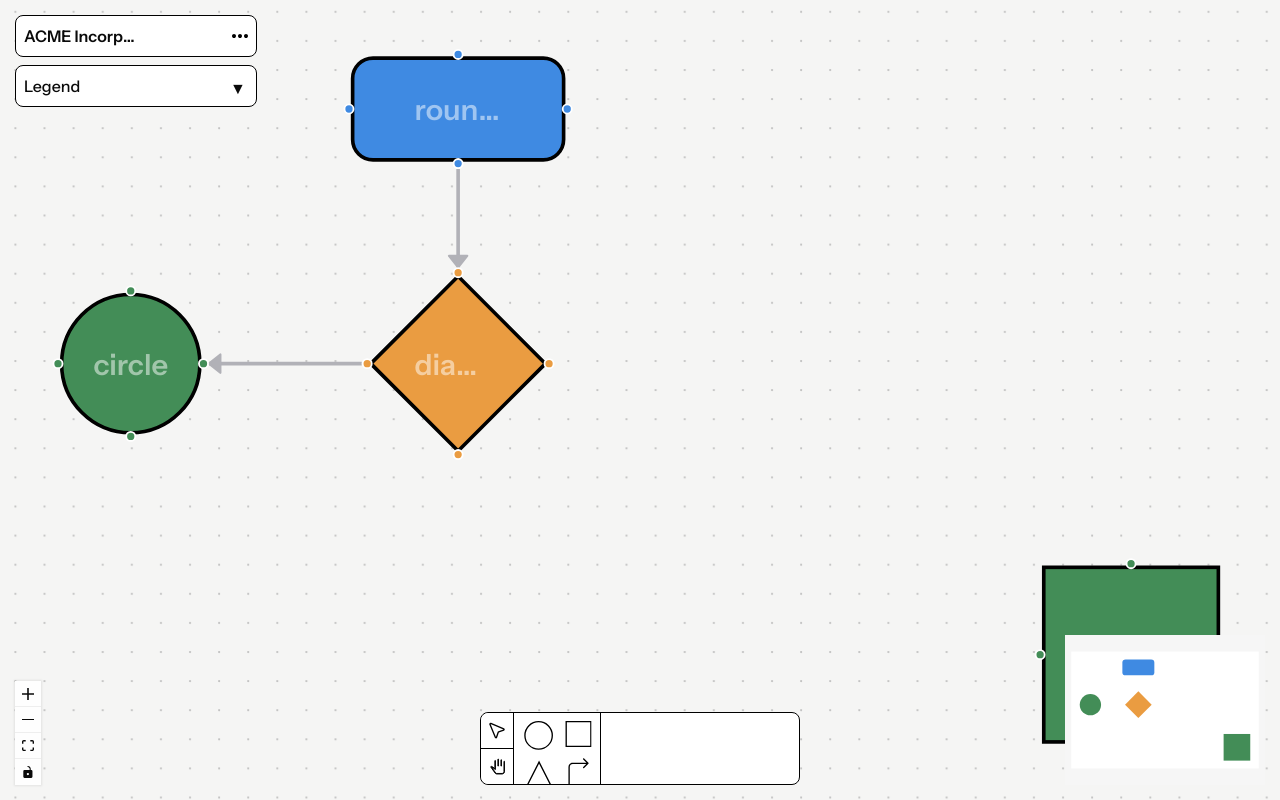
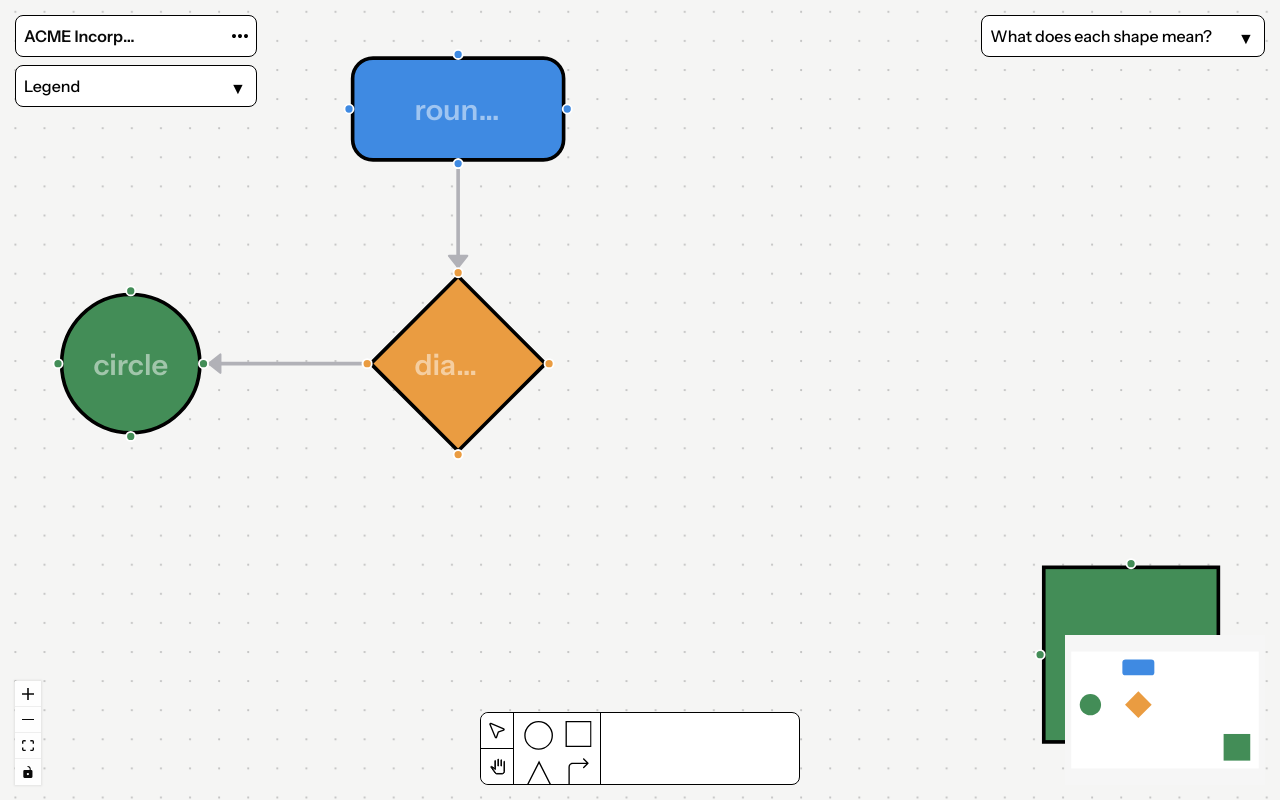
Before and after one commit to aiclub-cl/BNA-Vis, a Next.js app: page / in a window 1280 px wide. Built offline with nearby package versions, Linux system fonts and the light colour scheme.

Commit message:
Added BNALegend

```diff
--- /dev/null
+++ b/app/components/BNALegend.tsx
@@ -0,0 +1,92 @@
+"use client";
+
+import { useState } from 'react';
+
+export default function BNALegend() {
+    const [isExpanded, setIsExpanded] = useState(false);
+
+    const toggleExpand = () => {
+        setIsExpanded(!isExpanded);
+    };
+
+      return (
+            <div className={`border-black border rounded-lg flex flex-col overflow-hidden transition-colors duration-300 ease-in-out ${isExpanded ? 'bg-black' : 'bg-white'}`}>
+                <div
+                    className="flex justify-between items-center cursor-pointer py-2 px-2 space-x-6"
+                    onClick={toggleExpand}
+                >
+                    <p className={`font-medium transition-colors duration-300 ${isExpanded ? 'text-white' : 'text-black'}`}>What does each shape mean?</p>
+                    <button className={`h-5 w-5 transition-transform duration-300 ${isExpanded ? 'rotate-180 text-white' : 'text-black'}`}>
+                        ▼
+                    </button>
+                </div>
+
+                <div
+                    className={`bg-white transition-all duration-300 ease-in-out ${isExpanded ? 'max-h-96' : 'max-h-0'}`}
+                    style={{ overflow: 'hidden' }}
+                >
+                    <div className="border-t border-gray-100 p-3">
+                        <div className="space-y-4">
+                            {/* Societal Bias */}
+                            <div className="flex items-center gap-2">
+                                <div className="w-6 h-6 rounded-full border-[0.12vw] border-black bg-[#9747FF]"></div>
+                                <span className="text-sm font-medium">Societal Bias</span>
+                            </div>
+
+                            {/* Cognitive Bias */}
+                            <div className="flex items-center gap-2">
+                                <div className="w-6 h-6 rounded-full border-[0.12vw] border-black bg-[#14AE5C]"></div>
+                                <span className="text-sm font-medium">Cognitive Bias</span>
+                            </div>
+
+                            {/* Technical Bias */}
+                            <div className="flex items-center gap-2">
+                                <div className="w-6 h-6 rounded-full border-[0.12vw] border-black bg-[#0D99FF]"></div>
+                                <span className="text-sm font-medium">Technical Bias</span>
+                            </div>
+
+                            {/* Material Limitations */}
+                            <div className="flex items-center gap-2">
+                                <div className="w-6 h-6 border-[0.12vw] border-black bg-[#757575]"></div>
+                                <span className="text-sm font-medium">Material Limitations</span>
+                            </div>
+
+                            {/* Decision-Making */}
+                            <div className="flex items-center gap-3">
+                                <div className="w-6 h-6 rounded-sm border-[0.12vw] border-black bg-[#F315FF] rotate-45"></div>
+                                <span className="text-sm font-medium">Decision-Making</span>
+                            </div>
+
+                            {/* Model Outcome */}
+                            <div className="flex items-center space-x-3">
+                                <div className="w-6 h-6 border-[0.12vw] border-black bg-[#FFA629]"></div>
+                                <span className="text-sm">Model Outcome</span>
+                            </div>
+
+                            {/* System Outcome */}
+                            <div className="flex items-center space-x-3">
+                                <div className="w-6 h-6 border-[0.12vw] border-black bg-[#F24822]"></div>
+                                <span className="text-sm">System Outcome</span>
+                            </div>
+
+                            {/* Causal Direct Relation */}
+                            <div className="flex items-center space-x-3">
+                                <svg className="w-7 h-7 text-[#868686]" viewBox="0 0 24 24">
+                                    <path fill="currentColor" d="M13,20H11V8L5.5,13.5L4.08,12.08L12,4.16L19.92,12.08L18.5,13.5L13,8V20Z" />
+                                </svg>
+                                <span className="text-sm">Causal Direct Relation</span>
+                            </div>
+
+                            {/* Derived or Indirect Relation */}
+                            <div className="flex items-center space-x-3">
+                                <svg className="w-7 h-7 text-[#868686]" viewBox="0 0 24 24">
+                                    <path fill="currentColor" d="M13,20H11V8L5.5,13.5L4.08,12.08L12,4.16L19.92,12.08L18.5,13.5L13,8V20Z" />
+                                </svg>
+                                <span className="text-sm">Derived or Indirect Relation</span>
+                            </div>
+                        </div>
+                    </div>
+                </div>
+            </div>
+        );
+    }
--- a/app/components/Legend.tsx
+++ b/app/components/DiagramLegend.tsx
@@ -13,7 +13,7 @@ interface LegendProps {
   items: LegendItem[];
 }
 
-export default function Legend({ items = [] }: LegendProps) {
+export default function DiagramLegend({ items = [] }: LegendProps) {
     const [isExpanded, setIsExpanded] = useState(false);
 
     const toggleExpand = () => {
@@ -21,19 +21,19 @@ export default function Legend({ items = [] }: LegendProps) {
     };
 
     return (
-        <div className="bg-white border-black border rounded-lg flex flex-col overflow-hidden">
+        <div className={`border-black border rounded-lg flex flex-col overflow-hidden transition-colors duration-300 ease-in-out ${isExpanded ? 'bg-black' : 'bg-white'}`}>
             <div
                 className="flex justify-between items-center cursor-pointer py-2 px-2"
                 onClick={toggleExpand}
             >
-                <p className="font-medium">Legend</p>
-                <button className={`h-5 w-5 transition-transform duration-300 ${isExpanded ? 'rotate-180' : ''}`}>
+                <p className={`font-medium transition-colors duration-300 ${isExpanded ? 'text-white' : 'text-black'}`}>Legend</p>
+                <button className={`h-5 w-5 transition-transform duration-300 ${isExpanded ? 'rotate-180 text-white' : 'text-black'}`}>
                     ▼
                 </button>
             </div>
 
             <div
-                className={`transition-all duration-300 ease-in-out ${isExpanded ? 'max-h-96 opacity-100' : 'max-h-0 opacity-0'}`}
+                className={`bg-white transition-all duration-300 ease-in-out ${isExpanded ? 'max-h-96' : 'max-h-0'}`}
                 style={{ overflow: 'hidden' }}
             >
                 <div className="border-t border-gray-100 p-3">
@@ -42,14 +42,14 @@ export default function Legend({ items = [] }: LegendProps) {
                             items.map((item) => (
                                 <div key={item.id} className="flex items-center gap-2">
                                     <div
-                                        className={`h-5 w-5 border-2 border-black`}
+                                        className={`h-6 w-6 border-[0.12vw] border-black`}
                                         style={{
                                             backgroundColor: item.color,
                                             borderRadius: item.shape === 'circle' ? '50%' :
                                                          item.shape === 'rounded' ? '4px' : '0'
                                         }}
                                     ></div>
-                                    <span>{item.label}</span>
+                                    <span className="text-sm font-medium">{item.label}</span>
                                 </div>
                             ))
                         ) : (
--- a/app/components/Shapes/FigureBar/figurebar-item.tsx
+++ b/app/components/Shapes/FigureBar/figurebar-item.tsx
@@ -2,7 +2,7 @@ import { type DragEvent, useRef } from 'react';
 
 import Shape from '../shape';
 import { type ShapeType } from '../shape/types';
-import { useLegend } from '@/app/context/LegendContext';
+import { useLegend } from '@/app/context/DiagramLegendContext';
 type SidebarItemProps = {
   type: ShapeType;
   fill?: string;
--- a/app/context/LegendContext.tsx
+++ b/app/context/DiagramLegendContext.tsx
@@ -1,7 +1,7 @@
 "use client";
 
 import { createContext, useContext, useState, ReactNode } from 'react';
-import { LegendItem } from '../components/Legend';
+import { LegendItem } from '../components/DiagramLegend';
 import { ShapeType } from '../components/Shapes/shape/types';
 
 interface LegendContextType {
--- a/app/page.tsx
+++ b/app/page.tsx
@@ -38,8 +38,9 @@ import ShapeNodeComponent from './components/Shapes/shape-node';
 import MiniMapNode from './components/Shapes/minimap-node';
 import { ShapeNode, ShapeType } from './components/Shapes/shape/types';
 import '@xyflow/react/dist/style.css';
-import Legend from './components/Legend';
-import { LegendProvider, useLegend } from './context/LegendContext';
+import DiagramLegend from './components/DiagramLegend';
+import { LegendProvider, useLegend } from './context/DiagramLegendContext';
+import BNALegend from './components/BNALegend';
 
 // Initial configuration for the React Flow canvas
 const proOptions: ProOptions = { account: 'paid-pro', hideAttribution: true };
@@ -158,7 +159,10 @@ function CanvasContent() {
             canUndo={canUndo}
             canRedo={canRedo}
           />
-          <Legend items={legendItems} />
+          <DiagramLegend items={legendItems} />
+        </Panel>
+        <Panel position="top-right" className="space-y-2">
+          <BNALegend />
         </Panel>
         <Panel position="bottom-center"><Bar /></Panel>
 
```
